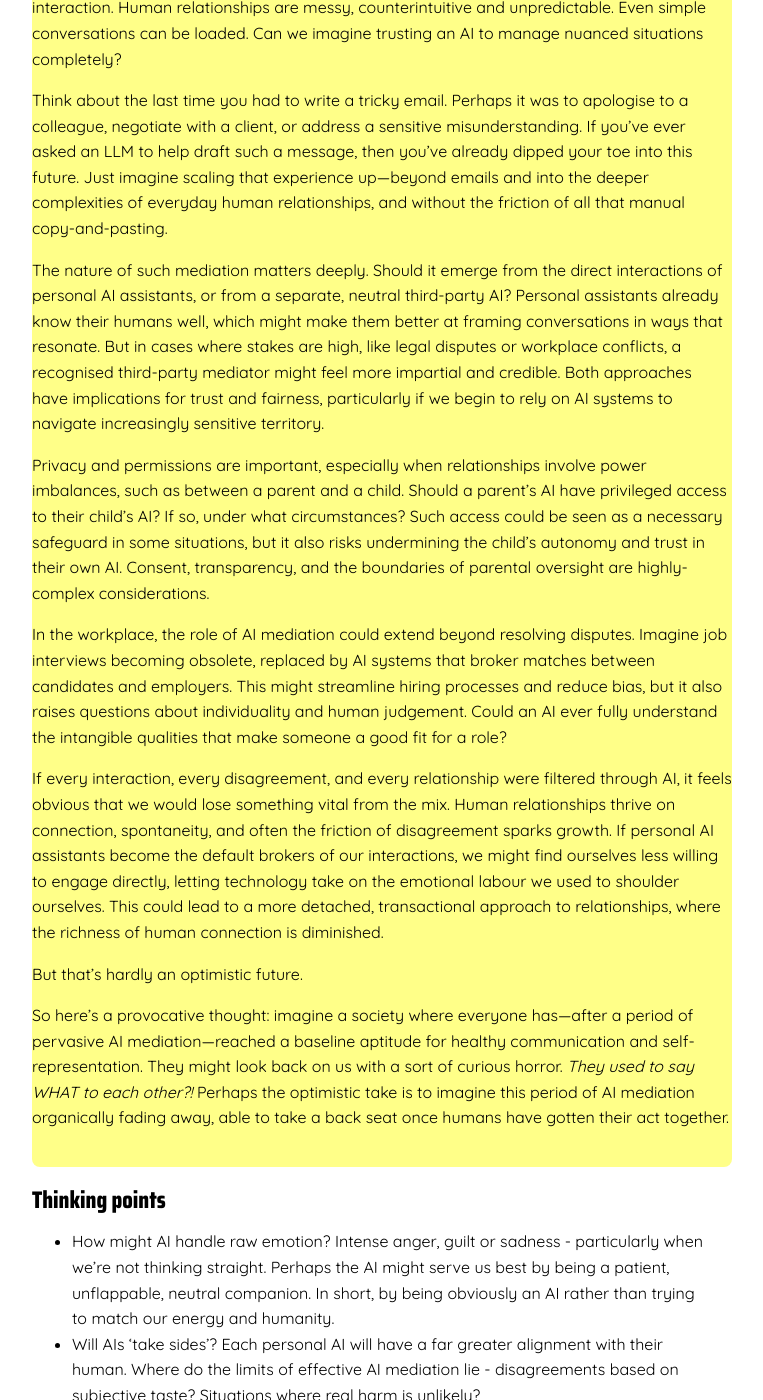
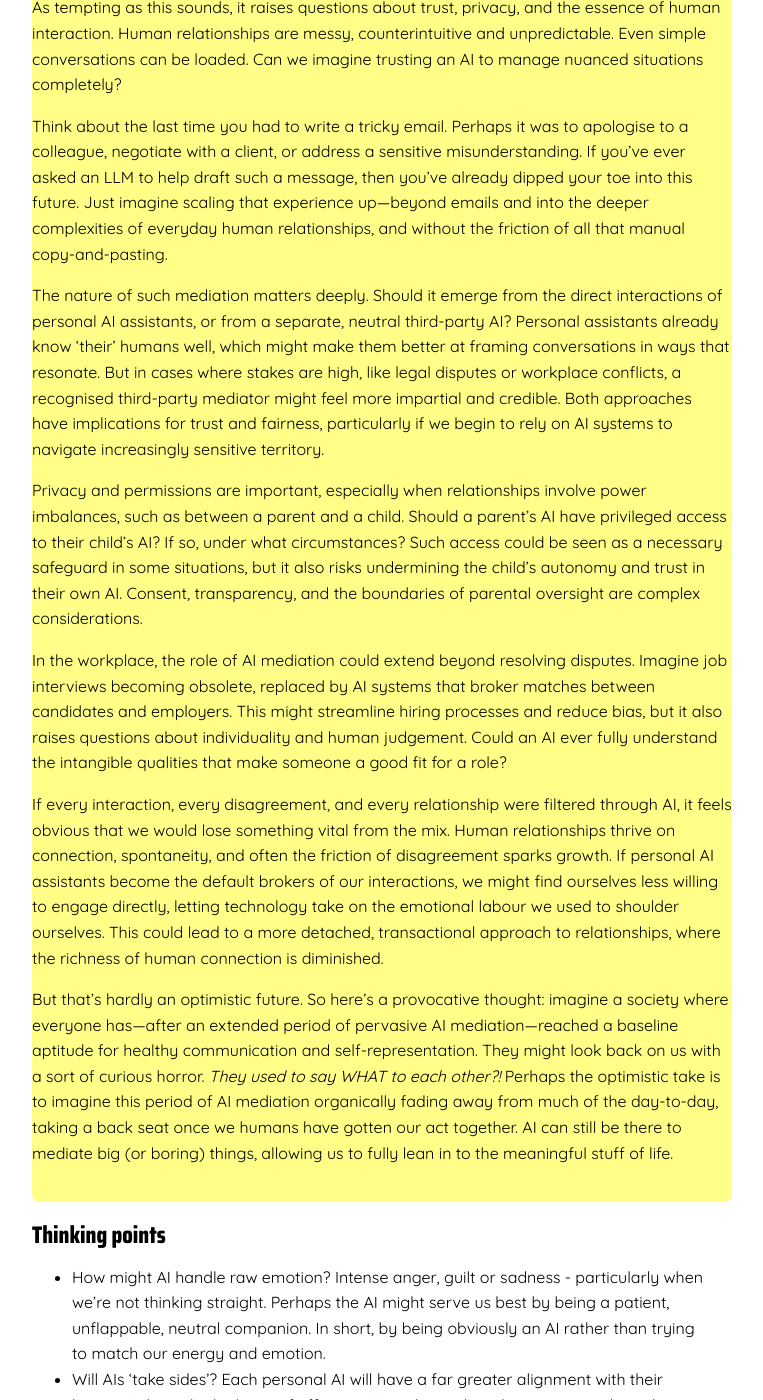
Before and after one commit to jessespeak/jessespeak.github.io, a Jekyll site: the page built from _futures/the-ai-between-us.md, in a window 1280 px wide and 1400 px high, scrolled down 2321 px. Shown: the whole window, without its empty margins (258-1021 px from the left). Built offline with Jekyll 4.4.1, drawn with Linux system fonts in a browser that asks for light colours; some of the changed text lies outside the part shown.

Commit message:
Update the-ai-between-us.md

```diff
--- a/_futures/the-ai-between-us.md
+++ b/_futures/the-ai-between-us.md
@@ -70,19 +70,17 @@ As tempting as this sounds, it raises questions about trust, privacy, and the es
 
 Think about the last time you had to write a tricky email. Perhaps it was to apologise to a colleague, negotiate with a client, or address a sensitive misunderstanding. If you’ve ever asked an LLM to help draft such a message, then you’ve already dipped your toe into this future. Just imagine scaling that experience up—beyond emails and into the deeper complexities of everyday human relationships, and without the friction of all that manual copy-and-pasting.
 
-The nature of such mediation matters deeply. Should it emerge from the direct interactions of personal AI assistants, or from a separate, neutral third-party AI? Personal assistants already know their humans well, which might make them better at framing conversations in ways that resonate. But in cases where stakes are high, like legal disputes or workplace conflicts, a recognised third-party mediator might feel more impartial and credible. Both approaches have implications for trust and fairness, particularly if we begin to rely on AI systems to navigate increasingly sensitive territory.
+The nature of such mediation matters deeply. Should it emerge from the direct interactions of personal AI assistants, or from a separate, neutral third-party AI? Personal assistants already know ‘their’ humans well, which might make them better at framing conversations in ways that resonate. But in cases where stakes are high, like legal disputes or workplace conflicts, a recognised third-party mediator might feel more impartial and credible. Both approaches have implications for trust and fairness, particularly if we begin to rely on AI systems to navigate increasingly sensitive territory.
 
-Privacy and permissions are important, especially when relationships involve power imbalances, such as between a parent and a child. Should a parent’s AI have privileged access to their child’s AI? If so, under what circumstances? Such access could be seen as a necessary safeguard in some situations, but it also risks undermining the child’s autonomy and trust in their own AI. Consent, transparency, and the boundaries of parental oversight are highly-complex considerations.
+Privacy and permissions are important, especially when relationships involve power imbalances, such as between a parent and a child. Should a parent’s AI have privileged access to their child’s AI? If so, under what circumstances? Such access could be seen as a necessary safeguard in some situations, but it also risks undermining the child’s autonomy and trust in their own AI. Consent, transparency, and the boundaries of parental oversight are complex considerations.
 
 In the workplace, the role of AI mediation could extend beyond resolving disputes. Imagine job interviews becoming obsolete, replaced by AI systems that broker matches between candidates and employers. This might streamline hiring processes and reduce bias, but it also raises questions about individuality and human judgement. Could an AI ever fully understand the intangible qualities that make someone a good fit for a role?
 
 If every interaction, every disagreement, and every relationship were filtered through AI, it feels obvious that we would lose something vital from the mix. Human relationships thrive on connection, spontaneity, and often the friction of disagreement sparks growth. If personal AI assistants become the default brokers of our interactions, we might find ourselves less willing to engage directly, letting technology take on the emotional labour we used to shoulder ourselves. This could lead to a more detached, transactional approach to relationships, where the richness of human connection is diminished.
 
-But that’s hardly an optimistic future.
-
-So here’s a provocative thought: imagine a society where everyone has—after a period of pervasive AI mediation—reached a baseline aptitude for healthy communication and self-representation. They might look back on us with a sort of curious horror. *They used to say WHAT to each other?!* Perhaps the optimistic take is to imagine this period of AI mediation organically fading away, able to take a back seat once humans have gotten their act together.
+But that’s hardly an optimistic future. So here’s a provocative thought: imagine a society where everyone has—after an extended period of pervasive AI mediation—reached a baseline aptitude for healthy communication and self-representation. They might look back on us with a sort of curious horror. *They used to say WHAT to each other?!* Perhaps the optimistic take is to imagine this period of AI mediation organically fading away from much of the day-to-day, taking a back seat once we humans have gotten our act together. AI can still be there to mediate big (or boring) things, allowing us to fully lean in to the meaningful stuff of life.
 
 ## Thinking points
 
-* How might AI handle raw emotion? Intense anger, guilt or sadness - particularly when we’re not thinking straight. Perhaps the AI might serve us best by being a patient, unflappable, neutral companion. In short, by being obviously an AI rather than trying to match our energy and humanity.
-* Will AIs ‘take sides’? Each personal AI will have a far greater alignment with their human. Where do the limits of effective AI mediation lie - disagreements based on subjective taste? Situations where real harm is unlikely?
+* How might AI handle raw emotion? Intense anger, guilt or sadness - particularly when we’re not thinking straight. Perhaps the AI might serve us best by being a patient, unflappable, neutral companion. In short, by being obviously an AI rather than trying to match our energy and emotion.
+* Will AIs ‘take sides’? Each personal AI will have a far greater alignment with their human. Where do the limits of effective AI mediation lie - disagreements based on subjective taste? Situations where actual harm is unlikely?
```
Also changed, not shown: other parts of _futures/the-ai-between-us.md (+4 -4 lines).
